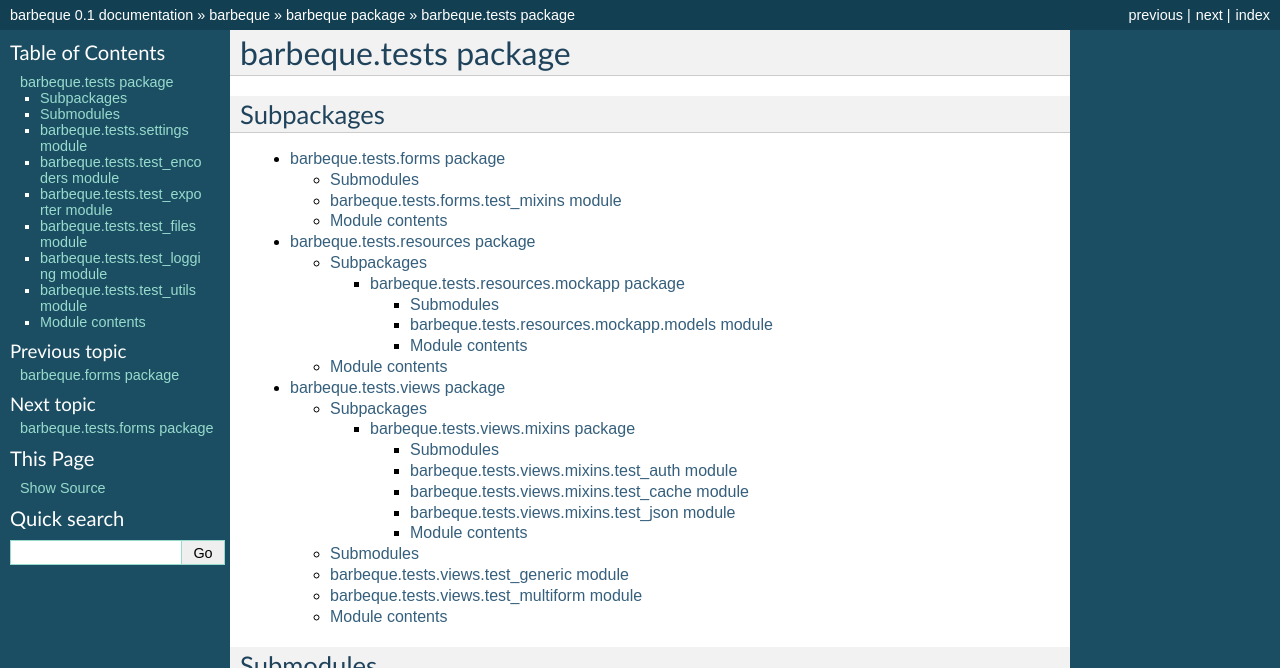
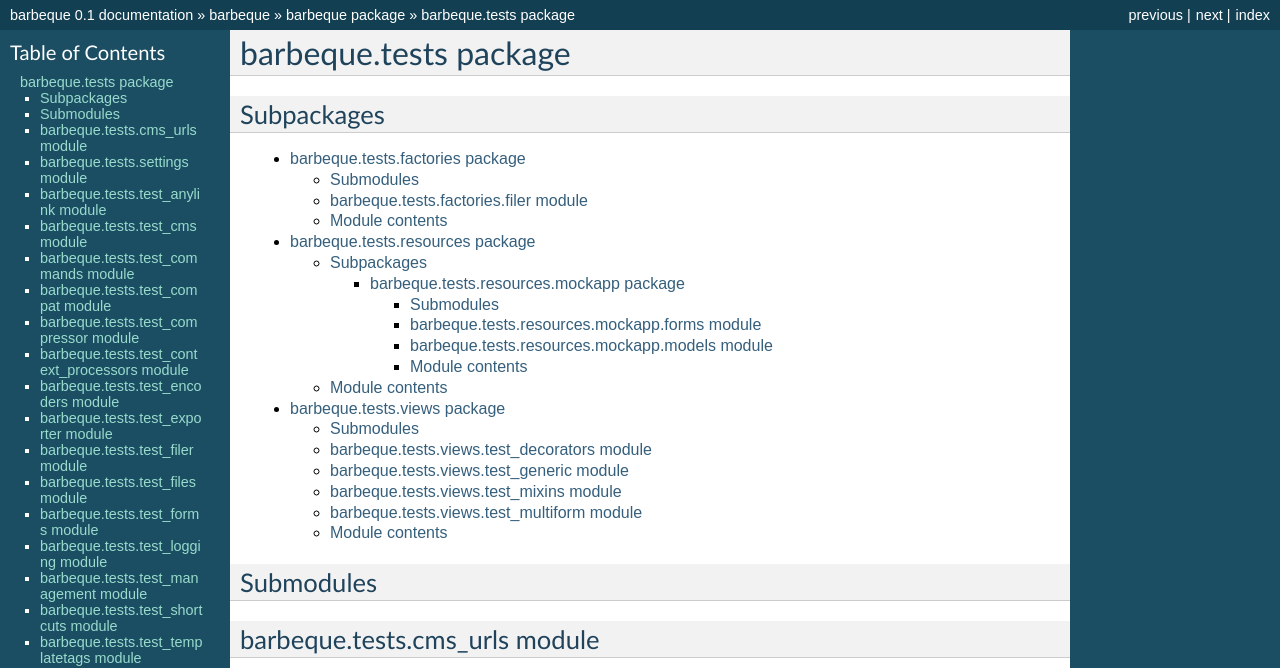
Before and after one commit to moccu/barbeque, a Sphinx documentation site: the page built from docs/modules/barbeque.tests.rst, in a window 1280 px wide and 1400 px high. Shown: the top 668 px of the window. Built offline with Sphinx 7.4.7, drawn with Linux system fonts in a browser that asks for light colours; some of the changed text lies outside the part shown; grey boxes are pictures that could not be loaded.

Commit message:
Rework module docs

```diff
--- a/docs/modules/barbeque.tests.rst
+++ b/docs/modules/barbeque.tests.rst
@@ -6,17 +6,73 @@ Subpackages
 
 .. toctree::
 
-    barbeque.tests.forms
+    barbeque.tests.factories
     barbeque.tests.resources
     barbeque.tests.views
 
 Submodules
 ----------
 
+barbeque.tests.cms_urls module
+------------------------------
+
+.. automodule:: barbeque.tests.cms_urls
+    :members:
+    :undoc-members:
+    :show-inheritance:
+
 barbeque.tests.settings module
 ------------------------------
 
 .. automodule:: barbeque.tests.settings
+    :members:
+    :undoc-members:
+    :show-inheritance:
+
+barbeque.tests.test_anylink module
+----------------------------------
+
+.. automodule:: barbeque.tests.test_anylink
+    :members:
+    :undoc-members:
+    :show-inheritance:
+
+barbeque.tests.test_cms module
+------------------------------
+
+.. automodule:: barbeque.tests.test_cms
+    :members:
+    :undoc-members:
+    :show-inheritance:
+
+barbeque.tests.test_commands module
+-----------------------------------
+
+.. automodule:: barbeque.tests.test_commands
+    :members:
+    :undoc-members:
+    :show-inheritance:
+
+barbeque.tests.test_compat module
+---------------------------------
+
+.. automodule:: barbeque.tests.test_compat
+    :members:
+    :undoc-members:
+    :show-inheritance:
+
+barbeque.tests.test_compressor module
+-------------------------------------
+
+.. automodule:: barbeque.tests.test_compressor
+    :members:
+    :undoc-members:
+    :show-inheritance:
+
+barbeque.tests.test_context_processors module
+---------------------------------------------
+
+.. automodule:: barbeque.tests.test_context_processors
     :members:
     :undoc-members:
     :show-inheritance:
@@ -37,10 +93,26 @@ barbeque.tests.test_exporter module
     :undoc-members:
     :show-inheritance:
 
+barbeque.tests.test_filer module
+--------------------------------
+
+.. automodule:: barbeque.tests.test_filer
+    :members:
+    :undoc-members:
+    :show-inheritance:
+
 barbeque.tests.test_files module
 --------------------------------
 
 .. automodule:: barbeque.tests.test_files
+    :members:
+    :undoc-members:
+    :show-inheritance:
+
+barbeque.tests.test_forms module
+--------------------------------
+
+.. automodule:: barbeque.tests.test_forms
     :members:
     :undoc-members:
     :show-inheritance:
@@ -53,10 +125,34 @@ barbeque.tests.test_logging module
     :undoc-members:
     :show-inheritance:
 
-barbeque.tests.test_utils module
---------------------------------
+barbeque.tests.test_management module
+-------------------------------------
 
-.. automodule:: barbeque.tests.test_utils
+.. automodule:: barbeque.tests.test_management
+    :members:
+    :undoc-members:
+    :show-inheritance:
+
+barbeque.tests.test_shortcuts module
+------------------------------------
+
+.. automodule:: barbeque.tests.test_shortcuts
+    :members:
+    :undoc-members:
+    :show-inheritance:
+
+barbeque.tests.test_templatetags module
+---------------------------------------
+
+.. automodule:: barbeque.tests.test_templatetags
+    :members:
+    :undoc-members:
+    :show-inheritance:
+
+barbeque.tests.test_testing module
+----------------------------------
+
+.. automodule:: barbeque.tests.test_testing
     :members:
     :undoc-members:
     :show-inheritance:
```
Also changed, not shown: docs/modules/barbeque.cms.rst (added, +22 -0 lines), docs/modules/barbeque.db.rst (deleted, +0 -30 lines), docs/modules/barbeque.forms.rst (deleted, +0 -30 lines), docs/modules/barbeque.management.commands.rst (added, +22 -0 lines), docs/modules/barbeque.management.rst (added, +17 -0 lines), docs/modules/barbeque.rst (+59 -3 lines), docs/modules/barbeque.templatetags.rst (added, +22 -0 lines), docs/modules/barbeque.tests.factories.rst (added, +22 -0 lines), docs/modules/barbeque.tests.forms.rst (deleted, +0 -22 lines), docs/modules/barbeque.tests.resources.mockapp.rst (+8 -0 lines), docs/modules/barbeque.tests.views.mixins.rst (deleted, +0 -38 lines), docs/modules/barbeque.tests.views.rst (+16 -7 lines), docs/modules/barbeque.utils.rst (deleted, +0 -38 lines), docs/modules/barbeque.views.mixins.rst (deleted, +0 -38 lines), 1 more files.
